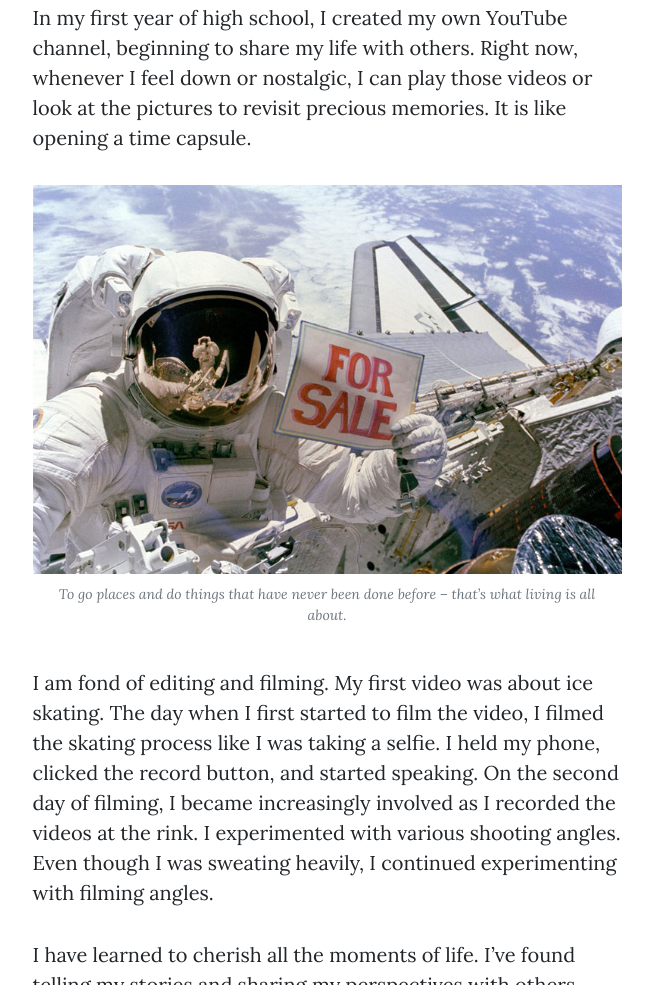
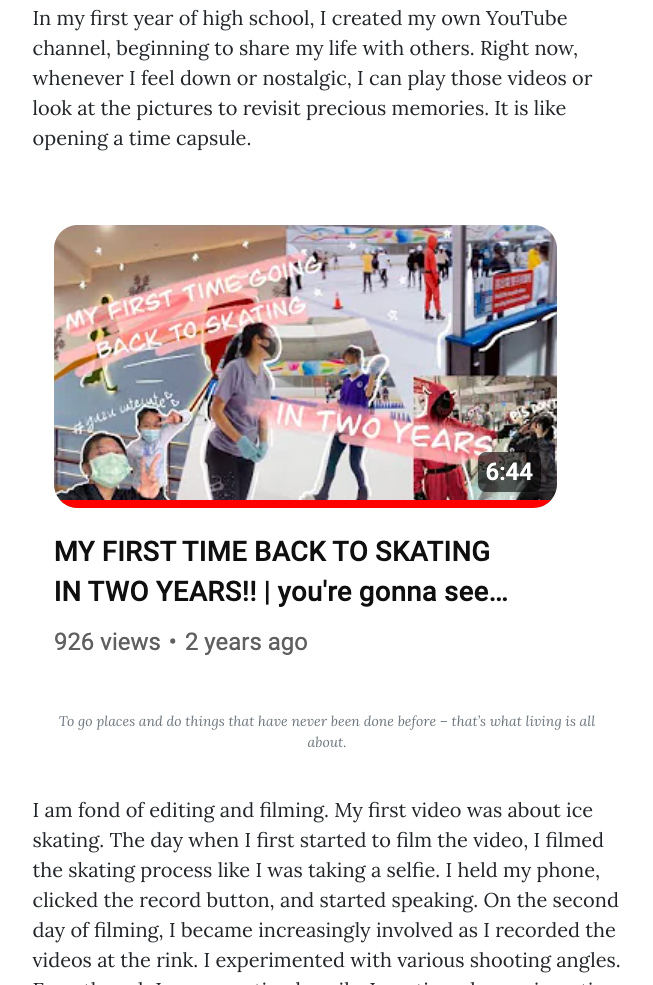
Before and after one commit to silivia417/silivia417.github.io, a plain HTML site: page post.html in a window 1280 px wide. Shown: the part 3426-4411 px from the top of the page, without its empty margins (313-966 px from the left). Drawn offline with nearby package versions, Linux system fonts and the light colour scheme.

Commit message:
Update post.html

```diff
--- a/post.html
+++ b/post.html
@@ -70,7 +70,7 @@
                         <p>I had been desperate to join the school volleyball club since tenth grade, but my mum did not allow it. I was overjoyed when my mum permitted me to join in my last year of high school. The friendships formed on the volleyball team were priceless. At first, my teammates and I were a bit awkward as we did not know each other. But slowly, as we began training, we started chatting a bit and introduced ourselves. Each teammate had a unique and different personality, but we blended so well. As we became closer, I felt excited when the eighth period of class ended, signaling the start of the after-school sports club.</p>
                         <h2 class="section-heading">Make Youtube videos</h2>
                         <p>In my first year of high school, I created my own YouTube channel, beginning to share my life with others. Right now, whenever I feel down or nostalgic, I can play those videos or look at the pictures to revisit precious memories. It is like opening a time capsule. </p>
-                        <a href="#!"><img class="img-fluid" src="assets/img/post-sample-image.jpg" alt="..." /></a>
+                        <a href="#!"><img class="img-fluid" src="assets/img/youtube 2024-05-16 at 10.40.30.png" alt="..." /></a>
                         <span class="caption text-muted">To go places and do things that have never been done before – that’s what living is all about.</span>
                         <p>I am fond of editing and filming. My first video was about ice skating. The day when I first started to film the video, I filmed the skating process like I was taking a selfie. I held my phone, clicked the record button, and started speaking. On the second day of filming, I became increasingly involved as I recorded the videos at the rink. I experimented with various shooting angles. Even though I was sweating heavily, I continued experimenting with filming angles. </p>
                         <p>I have learned to cherish all the moments of life. I’ve found telling my stories and sharing my perspectives with others fascinating. Life is like a film. When I film in first-person perspective, the viewer can see from my perspective. It is almost like they are living like me, experiencing my life. After filming, I can always re-experience those moments and remember the feelings.</p>
```
